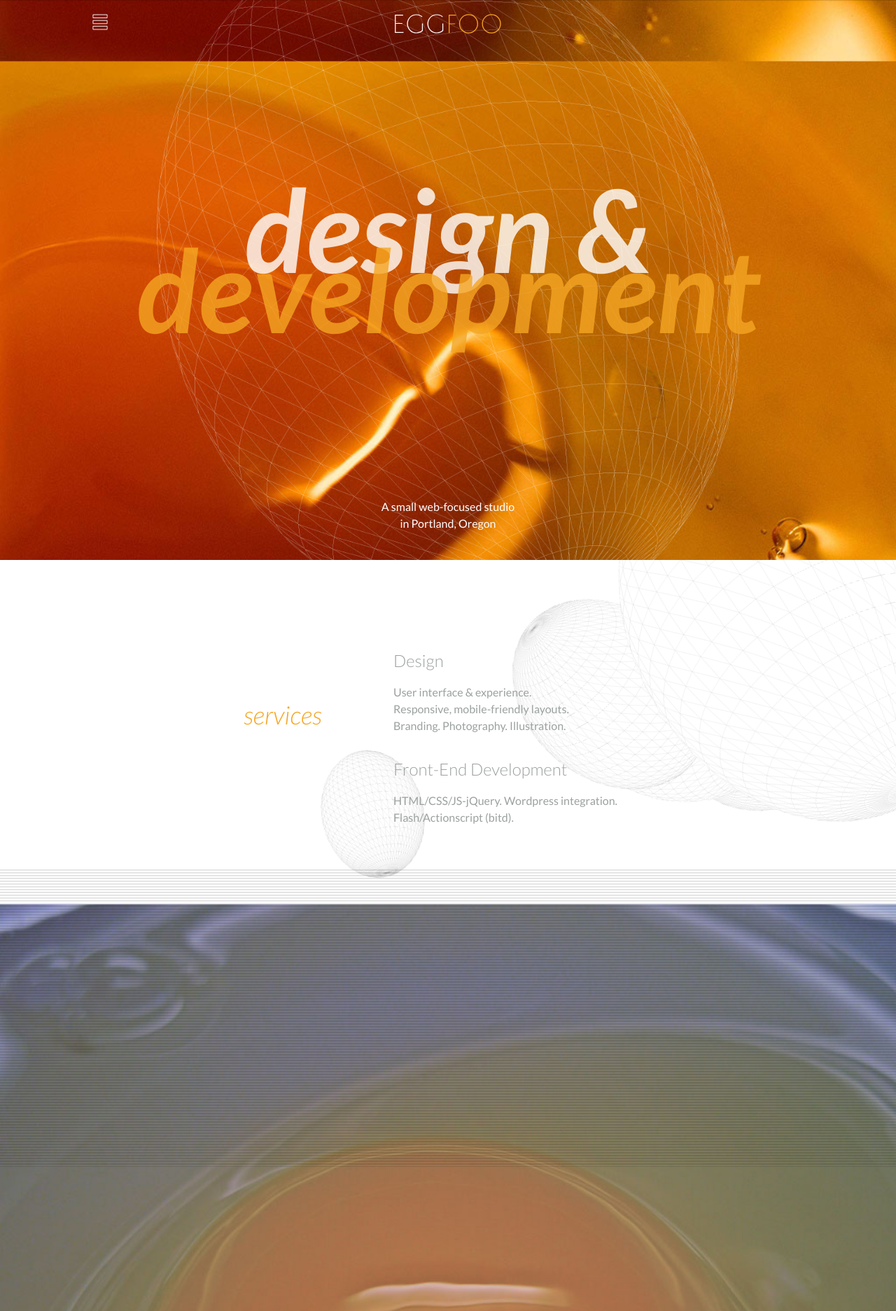
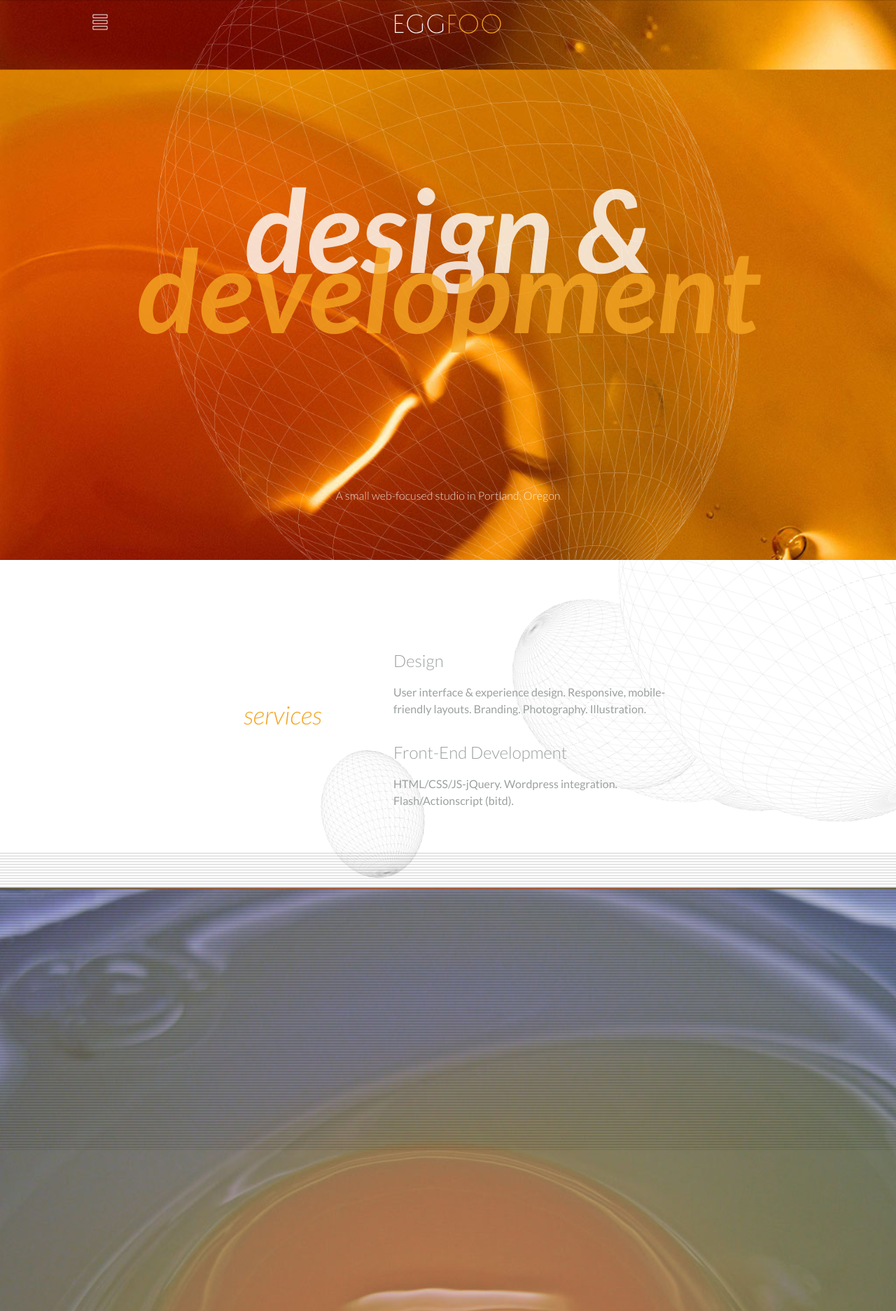
Before and after one commit to mdziedzic/eggfoo, a PHP site: page / in a window 1280 px wide. Shown: the top 1873 px of the page at 70% size. Run offline with PHP 8.4, Linux system fonts and the light colour scheme; style sheets or scripts are compiled from the project's sources; some libraries are stand-ins or nearby versions.

Commit message:
homepage edits and changes

```diff
--- a/css/sass/modules/_home.scss
+++ b/css/sass/modules/_home.scss
@@ -15,7 +15,7 @@ body {
     height: 100%;
     background: url("../img/egg-mesh-home-bg.png") no-repeat;
     background-position: 50% 50%;
-    background-size:  65%;
+    background-size: 65%;
 
     #home-header {
         @include vertical-align;
@@ -35,14 +35,16 @@ body {
 
     #home-text {
         position: absolute;
-        bottom: 5%;
+        bottom: 10%;
         width: 100%;
 
         p {
+            opacity: 0.8;
             position: relative;
             max-width: 90%;
             margin: 0 auto;
             text-align: center;
+            font-weight: 300;
             color: #fff;
         }
     }
--- a/index.html
+++ b/index.html
@@ -59,7 +59,7 @@
                     <h1>design &amp;<br /><span>development</span></h1>
                 </div>
                 <div id="home-text">
-                    <p>A small web-focused studio<br />in Portland, Oregon</p>
+                    <p>A small web-focused studio in Portland, Oregon</p>
                 </div>
             </section>
         </div>
@@ -74,12 +74,12 @@
                 <div class="l-section-header"><h2>services</h2></div>
                 <div class="l-section-body">
                     <h3>Design</h3>
-                    <p>User interface &amp; experience.<br />
-                    Responsive, mobile-friendly layouts.<br />
+                    <p>User interface &amp; experience design.
+                    Responsive, mobile-friendly layouts.
                     Branding. Photography. Illustration.</p><br />
 
                     <h3>Front-End Development</h3>
-                    <p>HTML/CSS/JS-jQuery. Wordpress integration.<br />
+                    <p>HTML/CSS/JS-jQuery. Wordpress integration.
                     Flash/Actionscript (bitd).</p>
                 </div>
             </div>
```
